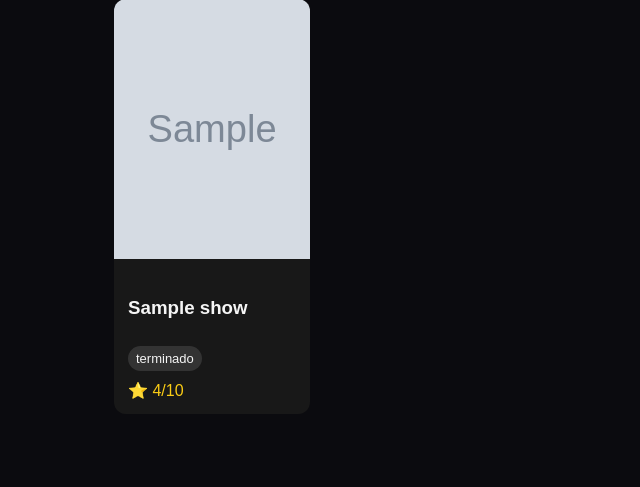
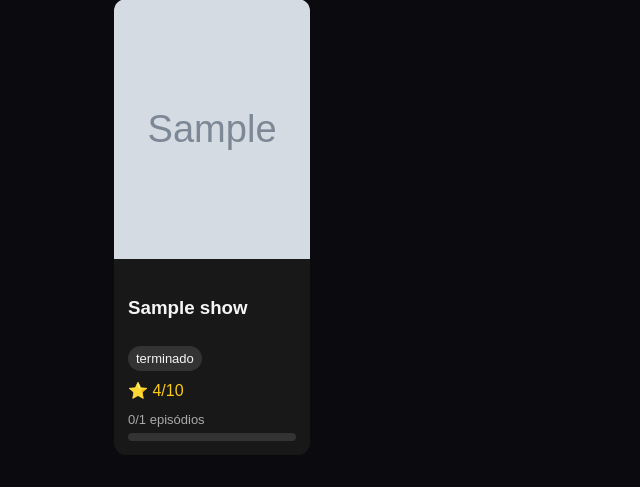
Before and after one commit to Diogo-Viegas/tvpi, a Flask app: template templates/index.html in a window 1280 px wide. Shown: the part 313-800 px from the top of the page, without its empty margins (0-640 px from the left). Run offline with Flask 3, Linux system fonts and the light colour scheme; the template is opened without the code that fills it: most values are stand-ins (such as "Sample title", 1, 10 or a date in 2020); grey boxes marked "Sample" are stand-in pictures.

Commit message:
feat: add quick action for next episode

```diff
--- a/app.py
+++ b/app.py
@@ -10,7 +10,15 @@ def index():
     search = request.args.get("search", "")
     status = request.args.get("status", "")
 
-    query = "SELECT * FROM series WHERE 1=1"
+    query = """
+            SELECT
+                series.*,
+                COUNT(episodes.id) AS total_episodes,
+                SUM(CASE WHEN episodes.watched = 1 THEN 1 ELSE 0 END) AS watched_episodes
+            FROM series
+            LEFT JOIN episodes ON episodes.series_id = series.id
+            WHERE 1=1
+    """
     params = []
 
     if search:
@@ -21,7 +29,7 @@ def index():
         query += " AND status = ?"
         params.append(status)
 
-    query += " ORDER BY created_at DESC"
+    query += " GROUP BY series.id ORDER BY series.created_at DESC"
 
     db = get_db()
     series = db.execute(query, params).fetchall()
--- a/static/style.css
+++ b/static/style.css
@@ -172,3 +172,13 @@ input, select {
     border-radius: 10px;
     margin: 20px 0;
 }
+.card-progress-text {
+    font-size: 13px;
+    color: #aaa;
+    margin-top: 12px;
+}
+
+.progress-wrap.small {
+    height: 8px;
+    margin: 6px 0 0;
+}
--- a/templates/index.html
+++ b/templates/index.html
@@ -45,6 +45,19 @@
                 {% if show["rating"] %}
                     <div class="rating">⭐ {{ show["rating"] }}/10</div>
                 {% endif %}
+                {% set total = show["total_episodes"] or 0 %}
+                {% set watched = show["watched_episodes"] or 0 %}
+                {% set progress = ((watched / total) * 100) | int if total > 0 else 0 %}
+
+                {% if total > 0 %}
+                    <div class="card-progress-text">
+                        {{ watched }}/{{ total }} episódios
+                    </div>
+
+                    <div class="progress-wrap small">
+                        <div class="progress-bar" style="width: {{ progress }}%;"></div>
+                    </div>
+                {% endif %}
             </div>
         </a>
         {% endfor %}
--- a/templates/series_detail.html
+++ b/templates/series_detail.html
@@ -35,6 +35,10 @@
                 — {{ next_episode["title"] }}
             {% endif %}
         </p>
+
+        <form method="POST" action="/episodes/{{ next_episode['id'] }}/toggle">
+            <button type="submit">Marcar como visto</button>
+        </form>
     </div>
 {% elif total > 0 %}
     <div class="next-episode">
```
